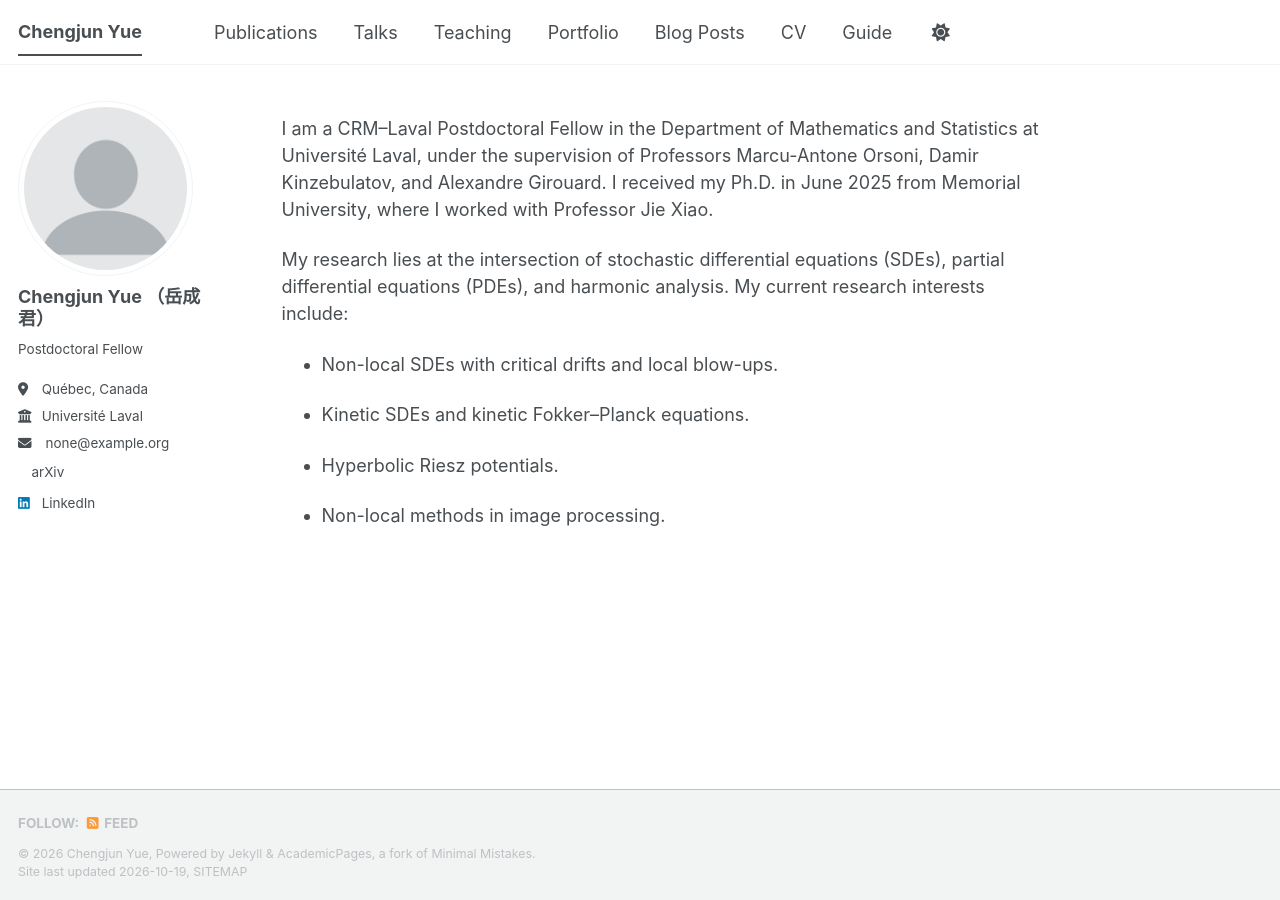
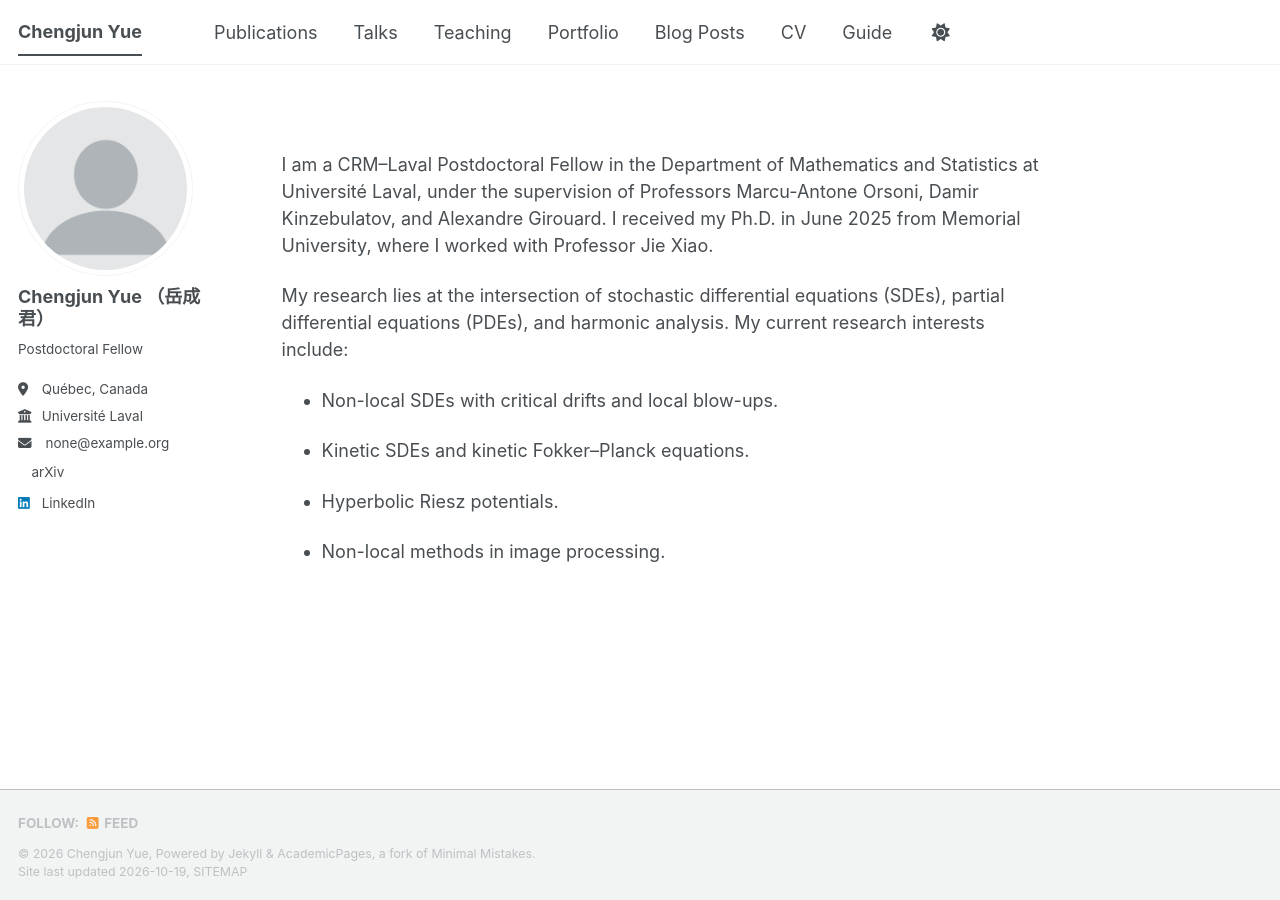
Before and after one commit to ccccyue/ccccyue.github.io, a Jekyll site: the page built from _pages/about.md, in a window 1280 px wide. Built offline with Jekyll 4.4.1, drawn with Linux system fonts in a browser that asks for light colours; a style sheet for code colours, icons or effects is not loaded.

Commit message:
Update about.md

```diff
--- a/_pages/about.md
+++ b/_pages/about.md
@@ -6,7 +6,7 @@ redirect_from:
   - /about/
   - /about.html
 ---
-
+<div style="height: 2em;"></div>
 
 I am a CRM–Laval Postdoctoral Fellow in the Department of Mathematics and Statistics at Université Laval, under the supervision of Professors Marcu-Antone Orsoni, Damir Kinzebulatov, and Alexandre Girouard. I received my Ph.D. in June 2025 from Memorial University, where I worked with Professor Jie Xiao.
 
```
